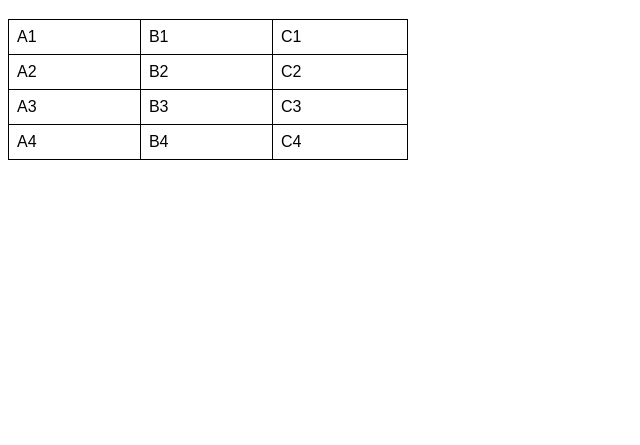
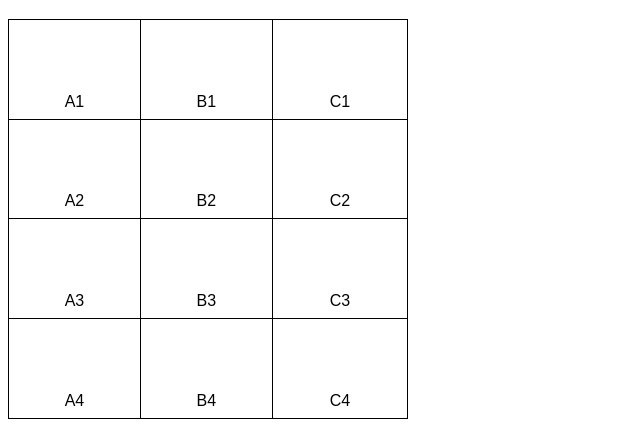
Before and after one commit to Dogdob/html-css, a plain HTML site: page ex023/tabela01.html in a window 1280 px wide. Shown: the part 61-506 px from the top of the page, without its empty margins (0-640 px from the left). Drawn offline with Linux system fonts and the light colour scheme.

Commit message:
alinhamento vertical e horizontal

```diff
--- a/ex023/tabela01.html
+++ b/ex023/tabela01.html
@@ -10,11 +10,15 @@
         }
         table{
             width: 400px;
+            height: 400px;
             border-collapse: collapse;
         }
         td{
             border: 1px solid black;
             padding: 8px;
+            text-align: center; /*alinhamento horizontal*/
+            vertical-align: bottom; /*alinhamento vertical*/
+
         }
     </style>
 </head>
```
